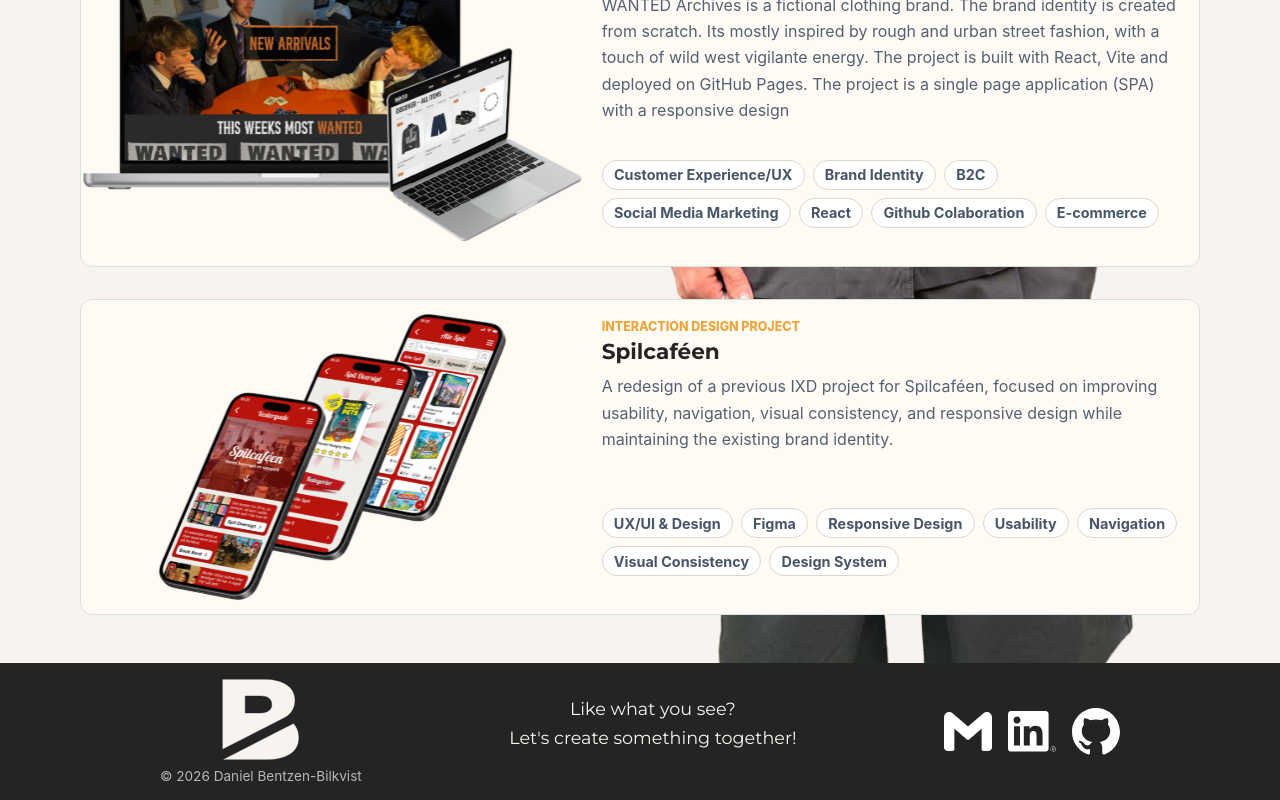
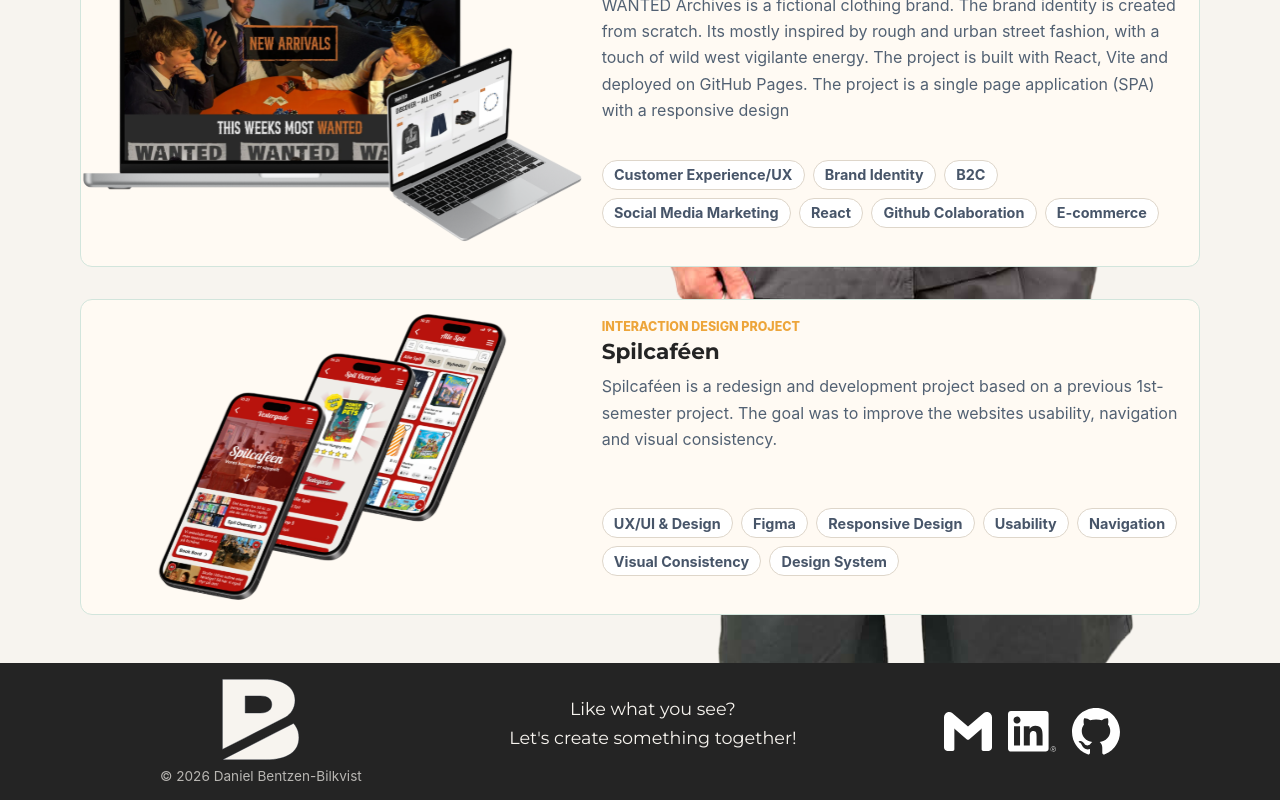
Before and after one commit to danielbilkvist/danielbilkvist.github.io, a React (Vite) app: page / in a window 1280 px wide. Shown: the part 780-1580 px from the top of the page. Built offline with nearby package versions, Linux system fonts and the light colour scheme; a web font is replaced by a local one.

Commit message:
Spilcafe Process

```diff
--- a/src/data/projects.js
+++ b/src/data/projects.js
@@ -31,7 +31,7 @@
     title: "Spilcaféen",
     year: "Interaction Design Project",
     summary:
-      "A redesign of a previous IXD project for Spilcaféen, focused on improving usability, navigation, visual consistency, and responsive design while maintaining the existing brand identity.",
+      "Spilcaféen is a redesign and development project based on a previous 1st-semester project. The goal was to improve the websites usability, navigation and visual consistency.",
     description: "---",
     category: ["Projects"],
     tags: [
@@ -46,7 +46,28 @@
     thumbnail: `${import.meta.env.BASE_URL}MockupSpilcafe.svg`,
     image1: `${import.meta.env.BASE_URL}MockupSpilcafe.svg`,
     process1:
-      "Research the existing experience and identify opportunities for improvement.",
+      "First i evaluated the existing protoype using Heuristic Evaluation to identify usability and design issues. The most common issues were related to Visibility of System Status and Consistency and Standards. The evaluation showed me where i had to proritize my work and make improvements to the design.",
+    image2: `${import.meta.env.BASE_URL}MockupSpilcafe.svg`,
+    process2:
+      "Following the first step i formed a Task Flow to identify the central function that had to be improved. My main focus landed on the login page, game cards, profile functions and favorite library. The Task Flow made the users path through the website clear.",
+    image3: `${import.meta.env.BASE_URL}MockupSpilcafe.svg`,
+    process3:
+      "It was now possible to create Low-Fidelity wireframes based on the previous prototype and the newly formed Task Flow. Figma was used for the wireframing and formed the visual process of the users journey.",
+    image4: `${import.meta.env.BASE_URL}MockupSpilcafe.svg`,
+    process4:
+      "From the Low-Fidelity wireframes i created the first Prototype. It combines all of the new learnings with the previous design. Key changes was a constant Navigation bar which was always accesible for the user. As well as a clear indicator of the users current Location.",
+    image5: `${import.meta.env.BASE_URL}MockupSpilcafe.svg`,
+    process5:
+      "The new design was exposed to numerous Think Aloud Tests to make sure the new navigation and usability was clear and easy for users to understand. The test showed new issues with button touch points which was fixed for the final design.",
+    image6: `${import.meta.env.BASE_URL}MockupSpilcafe.svg`,
+    process6:
+      "To prepare for the final design i created a Design System to make sure the visual identity was consistent across the entire website. The Design System included colors, typography, buttons, icons and other visual elements that were used throughout the website.",
+    image7: `${import.meta.env.BASE_URL}MockupSpilcafe.svg`,
+    process7:
+      "When designing the final protype UX-Laws like Jakobs Law, Fitts Law and Gestalt principles were used to make sure the design stayed intuitve and user friendly.",
+    image8: `${import.meta.env.BASE_URL}MockupSpilcafe.svg`,
+    process8:
+      "The final design was translated to a working Website using HTML, CSS and JavaScript. The website was built with a responsive design to make sure it worked on all devices.",
     links: [
       {
         label: "Live Site",
```
